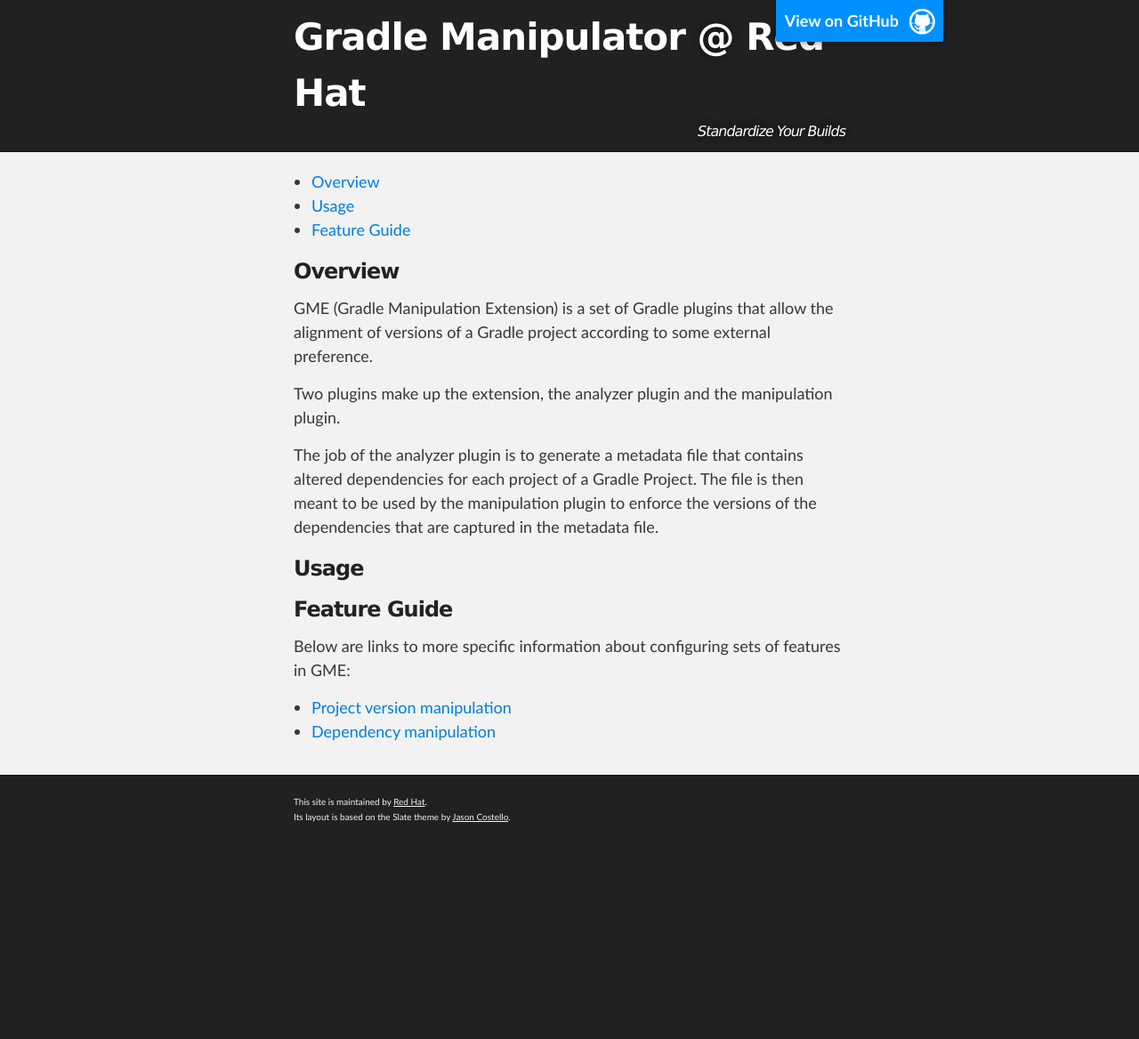
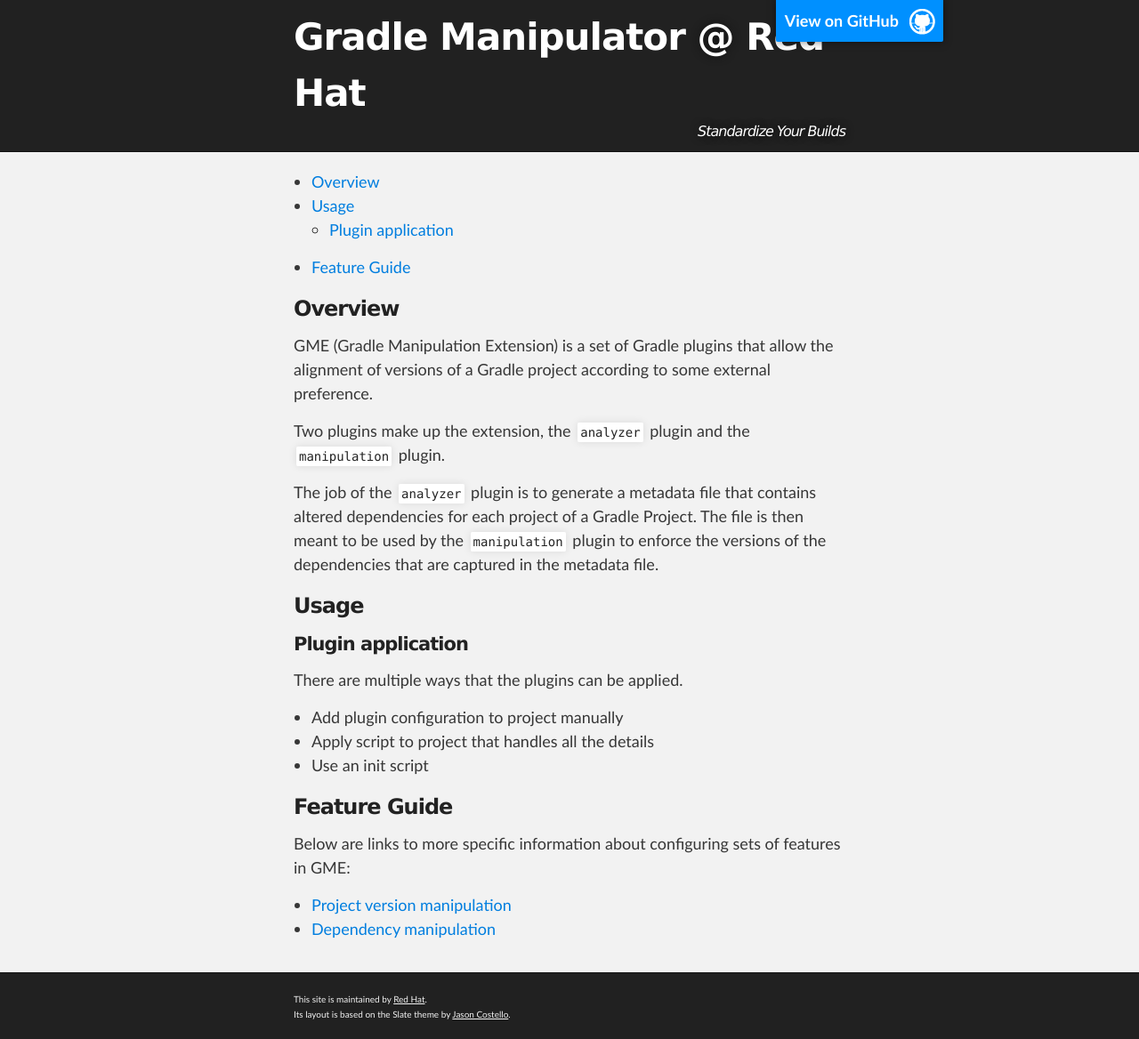
Before and after one commit to project-ncl/gradle-manipulator, a Jekyll site: the page built from index.md, in a window 1280 px wide. Shown: the whole page at 89% size. Built offline with Jekyll 4.4.1, drawn with Linux system fonts in a browser that asks for light colours; before the commit the page ends 946 px from its top, so only the background shows below that.

Commit message:
Make small changes to main page

```diff
--- a/index.md
+++ b/index.md
@@ -8,13 +8,20 @@
 
 GME (Gradle Manipulation Extension) is a set of Gradle plugins that allow the alignment of versions of a Gradle project according to some external preference.
 
-Two plugins make up the extension, the analyzer plugin and the manipulation plugin.
+Two plugins make up the extension, the `analyzer` plugin and the `manipulation` plugin.
 
-The job of the analyzer plugin is to generate a metadata file that contains altered dependencies for each project of a Gradle Project.
-The file is then meant to be used by the manipulation plugin to enforce the versions of the dependencies that are captured in the metadata file.
+The job of the `analyzer` plugin is to generate a metadata file that contains altered dependencies for each project of a Gradle Project.
+The file is then meant to be used by the `manipulation` plugin to enforce the versions of the dependencies that are captured in the metadata file.
 
 ### Usage
 
+#### Plugin application
+
+There are multiple ways that the plugins can be applied.
+
+* Add plugin configuration to project manually
+* Apply script to project that handles all the details
+* Use an init script
 
 ### Feature Guide
 
```
